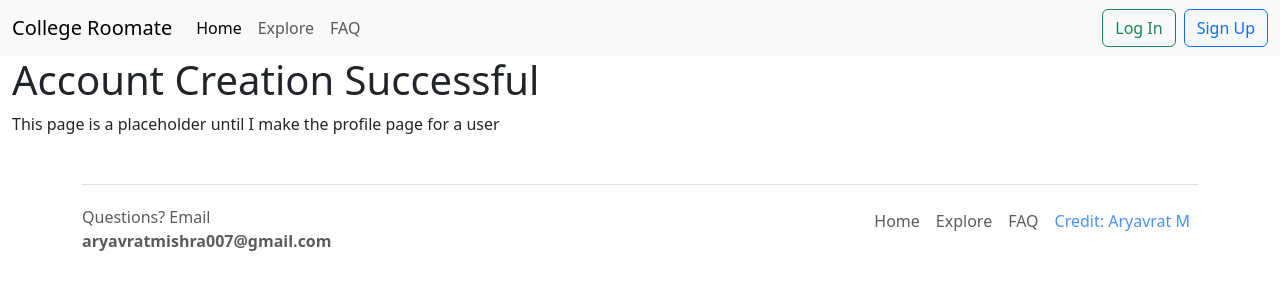
After one commit to AV-01/Roomate-Project, a Flask app: page /profile in a window 1280 px wide. The commit adds this page. Shown: the top 300 px of the page. Run offline with Flask 3, Linux system fonts and the light colour scheme.

Commit message:
Account creation succesful

```diff
--- a/app.py
+++ b/app.py
@@ -1,5 +1,6 @@
 from flask import Flask, flash, request, redirect, url_for, render_template, jsonify
 import os
+import csv
 
 app = Flask(__name__)
 
@@ -17,8 +18,21 @@ def create_account():
     password = request.args.get('password')
     email = request.args.get('email')
     try:
-        os.mkdir(f"static/data/{email}")
+        os.mkdir(f"static/user_data/{email}")
     except:
-        print("Already exists")
+        return {"valid":"email_error"}
+    fields = ['username', 'password', 'email']
+    data = [[
+        username, password, email
+    ]]
+    with open(f"static/user_data/{email}/basic_data.csv", 'w',newline='', encoding='utf-8') as csv_file:
+        csvwriter = csv.writer(csv_file)
+        csvwriter.writerow(fields)
+        csvwriter.writerows(data)
+    return {"valid":"True"}
+
+@app.route('/profile')
+def profile():
+    return render_template('profile.html')
 
 app.run(host='0.0.0.0', port=5000,debug=True)
--- /dev/null
+++ b/static/user_data/a@gmail.com/basic_data.csv
@@ -0,0 +1,2 @@
+username,password,email
+a,a,a@gmail.com
--- /dev/null
+++ b/static/user_data/at@gmail.com/basic_data.csv
@@ -0,0 +1,2 @@
+username,password,email
+a,a,at@gmail.com
--- /dev/null
+++ b/templates/profile.html
@@ -0,0 +1,70 @@
+<!DOCTYPE html>
+<html>
+
+<head>
+    <meta charset="utf-8">
+    <meta name="viewport" content="width=device-width">
+    <title>College Roomate</title>
+    <link href="https://cdn.jsdelivr.net/npm/bootstrap@5.3.2/dist/css/bootstrap.min.css" rel="stylesheet"
+          integrity="sha384-T3c6CoIi6uLrA9TneNEoa7RxnatzjcDSCmG1MXxSR1GAsXEV/Dwwykc2MPK8M2HN" crossorigin="anonymous">
+    <link rel="stylesheet" href="https://cdn.jsdelivr.net/npm/bootstrap-icons@1.10.3/font/bootstrap-icons.css">
+    <link href="static/css/style.css" rel="stylesheet" type="text/css" />
+
+</head>
+
+<body>
+
+<!-- This is all the Navbar stuff: -->
+<nav class="navbar navbar-expand-lg bg-body-tertiary">
+    <div class="container-fluid">
+        <a class="navbar-brand" href="#">College Roomate</a>
+        <button class="navbar-toggler" type="button" data-bs-toggle="collapse" data-bs-target="#navbarSupportedContent"
+                aria-controls="navbarSupportedContent" aria-expanded="false" aria-label="Toggle navigation">
+            <span class="navbar-toggler-icon"></span>
+        </button>
+        <div class="collapse navbar-collapse" id="navbarSupportedContent">
+            <ul class="navbar-nav me-auto mb-2 mb-lg-0">
+                <li class="nav-item">
+                    <a class="nav-link active" aria-current="page" href="/home">Home</a>
+                </li>
+                <li class="nav-item">
+                    <a class="nav-link" href="explore">Explore</a>
+                </li>
+                <li class="nav-item">
+                    <a class="nav-link" href="/faq">FAQ</a>
+                </li>
+            </ul>
+            <a class="btn btn-outline-success mx-2" href="/log-in">Log In</a>
+            <a class="btn btn-outline-primary" href="sign-up">Sign Up</a>
+        </div>
+    </div>
+</nav>
+<!-- All the main part of the body -->
+
+<div class="page-header header container-fluid h-75">
+    <h1>Account Creation Successful</h1>
+    <p>This page is a placeholder until I make the profile page for a user</p>
+</div>
+
+<!-- <div class="border-top" style="height: 10px;"></div> -->
+
+<div class="container mt-5">
+    <footer class="d-flex flex-wrap justify-content-between align-items-center py-3 my-4 border-top">
+        <p class="col-md-4 mb-0 text-muted">Questions? Email <b>aryavratmishra007@gmail.com</b></p>
+
+        <ul class="nav col-md-4 justify-content-end">
+            <li class="nav-item"><a href="/" class="nav-link px-2 text-muted">Home</a></li>
+            <li class="nav-item"><a href="/explore" class="nav-link px-2 text-muted">Explore</a></li>
+            <li class="nav-item"><a href="/faq" class="nav-link px-2 text-muted">FAQ</a></li>
+            <li class="nav-item">
+                <p class="nav-link px-2 text-decoration-none opacity-75">Credit: Aryavrat M</p>
+            </li>
+        </ul>
+    </footer>
+</div>
+<script src="https://code.jquery.com/jquery-3.5.1.min.js" integrity="sha256-9/aliU8dGd2tb6OSsuzixeV4y/faTqgFtohetphbbj0=" crossorigin="anonymous"></script>
+<script src="https://cdn.jsdelivr.net/npm/bootstrap@5.3.2/dist/js/bootstrap.bundle.min.js"></script>
+<script src="/static/scripts/script.js"></script>
+</body>
+
+</html>
--- a/templates/sign-up.html
+++ b/templates/sign-up.html
@@ -162,6 +162,9 @@
                         var finalURL = targetURL + '?' + queryString;
                         window.location.replace(finalURL)
                     }
+                    else if(response["valid"] === "email_error"){
+                        alert("This email is already in use. Please try another email.");
+                    }
                     else{
                         alert("There was an internal server error while creating your account. Please try again in a few moments.");
                     }
```
